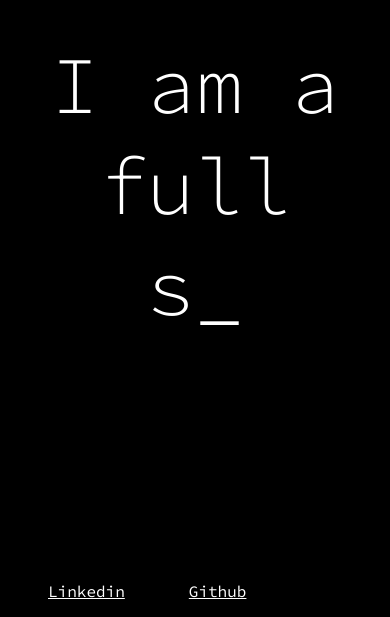
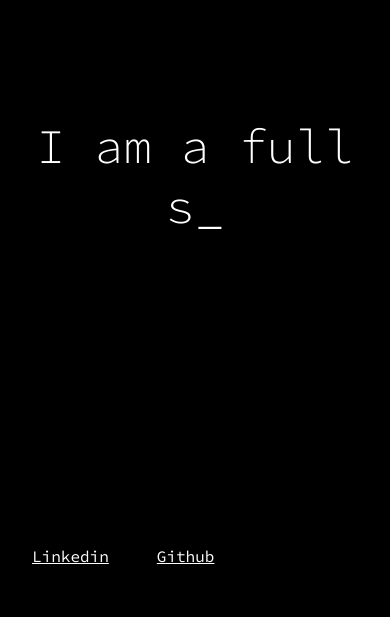
Before and after one commit to JohnDevitt/johns-page, a React (Create React App) app: page / in a window 390 px wide. Shown: the part 227-844 px from the top of the page. Built offline with nearby package versions, Linux system fonts and the light colour scheme.

Commit message:
Fix font on mobile devices

```diff
--- a/src/App.css
+++ b/src/App.css
@@ -1,5 +1,5 @@
 .container {
-  padding: 1rem;
+  padding: 2rem;
   background-color: black;
   display: flex;
   flex-direction: column;
@@ -8,16 +8,21 @@
 }
 
 .typewriter {
-  padding: 1rem;
   flex-basis: 95%;
   display: flex;
   align-items: center;
   text-align: center;
-  font-size: 5rem;
+  font-size: 3rem;
   color: white;
   font-family: "Source Code Pro", Menlo, Monaco, Consolas, "Courier New",
     monospace;
   font-weight: 300;
+}
+
+@media only screen and (min-width: 768px) {
+  .typewriter {
+    font-size: 5rem;
+  }
 }
 
 .links {
@@ -26,6 +31,6 @@
 }
 
 a {
-  margin: 2rem;
+  margin-right: 3rem;
   color: white;
 }
```
